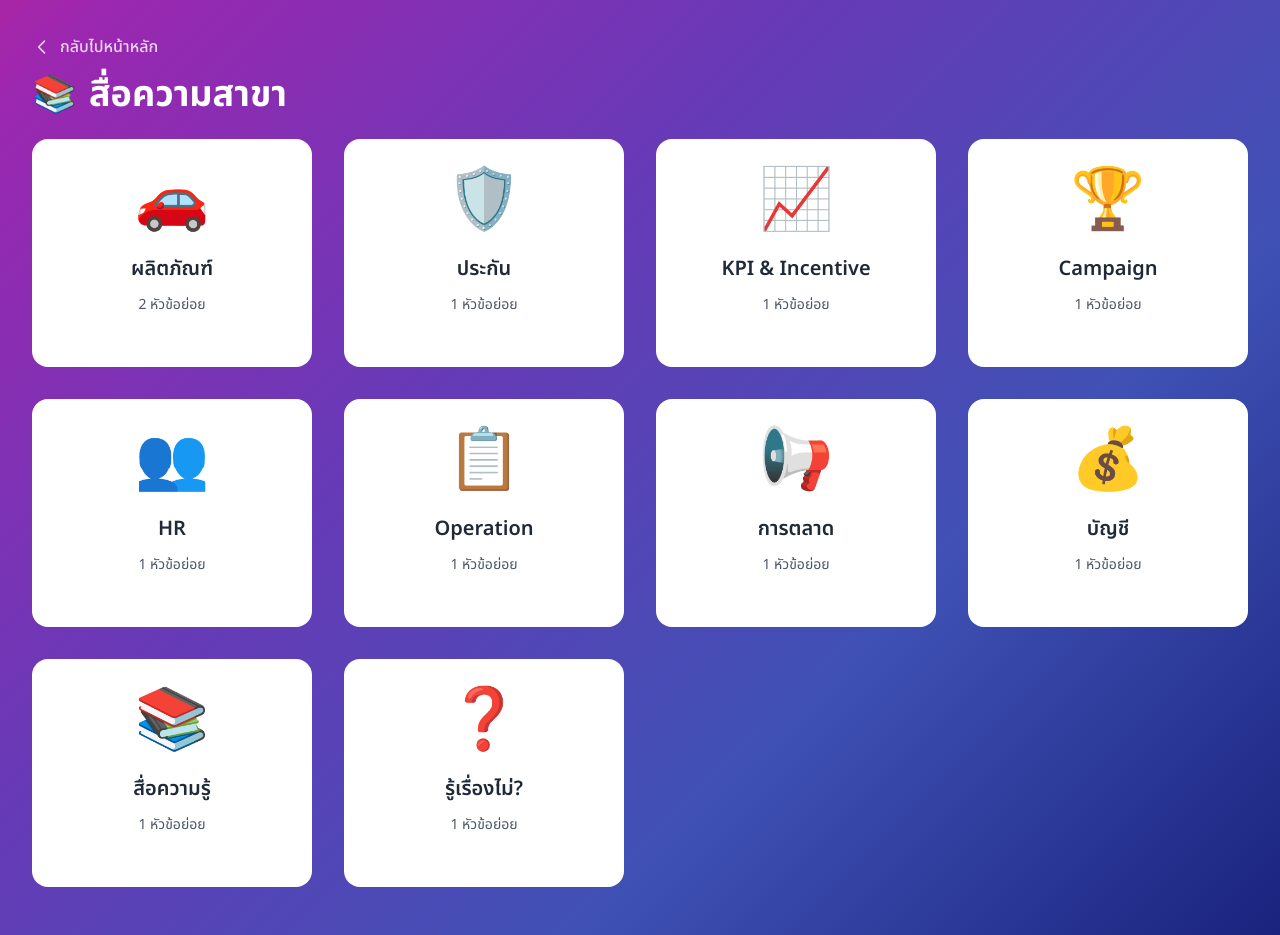
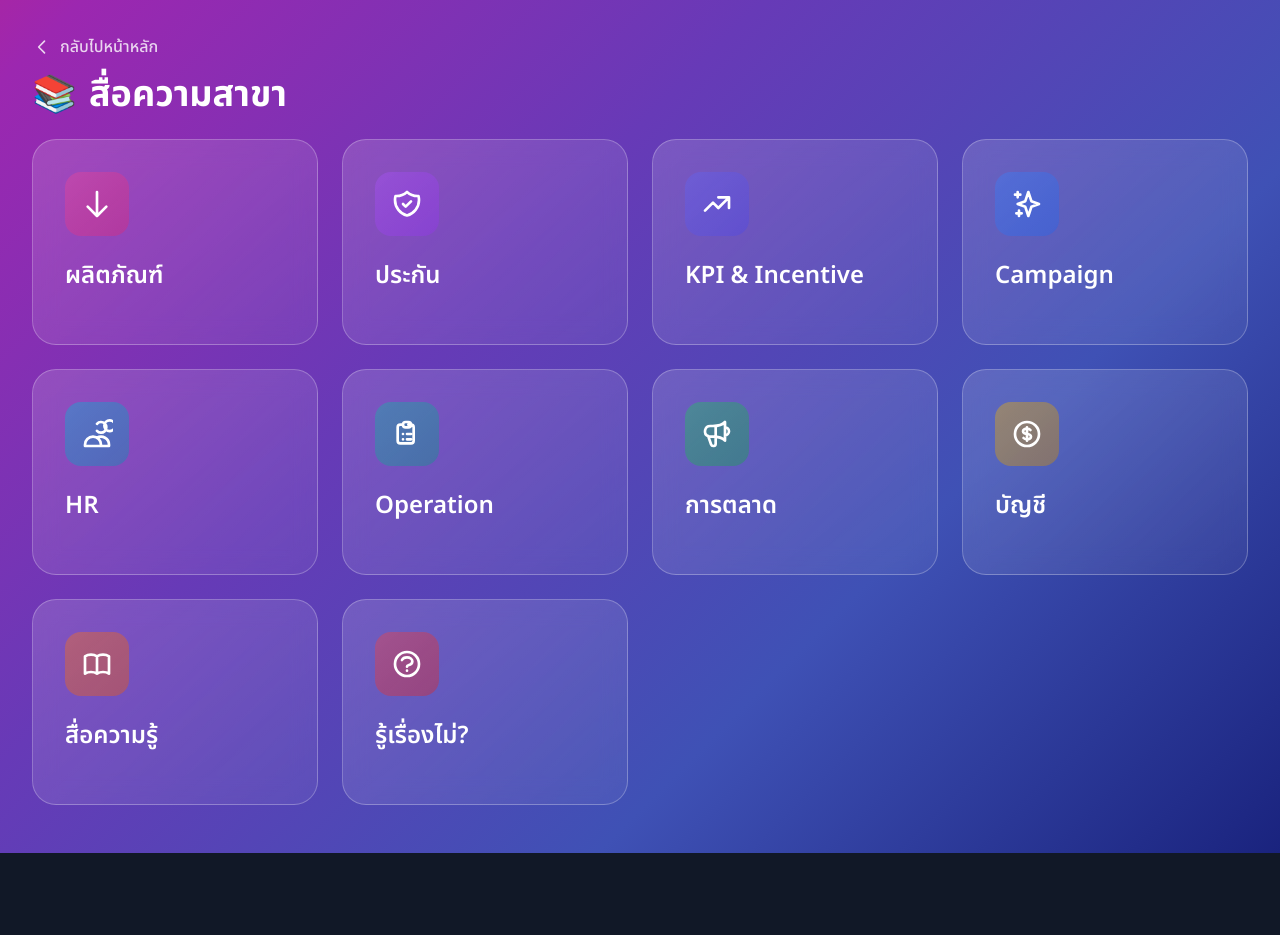
Before and after one commit to Jamesktp000/weekend-hckthn, a Next.js app in the folder frontend/: page /books in a window 1280 px wide. Shown: the part 600-1535 px from the top of the page. After the commit the page ends 1453 px from the top, so only its background shows below. Built offline with nearby package versions, Linux system fonts and the light colour scheme.

Commit message:
Change styles of topic container

```diff
--- a/frontend/src/app/[subjectId]/page.tsx
+++ b/frontend/src/app/[subjectId]/page.tsx
@@ -11,6 +11,95 @@ export default function SubjectPage({ params }: { params: { subjectId: string }
   if (!subject) {
     notFound();
   }
+
+  // Function to get SVG icon based on topic icon emoji
+  const getTopicIcon = (iconEmoji: string) => {
+    switch (iconEmoji) {
+      case '🚗':
+        return (
+          <svg className="w-8 h-8 text-white" fill="none" stroke="currentColor" viewBox="0 0 24 24">
+            <path strokeLinecap="round" strokeLinejoin="round" strokeWidth={2} d="M19 14l-7 7m0 0l-7-7m7 7V3" />
+          </svg>
+        );
+      case '🛡️':
+        return (
+          <svg className="w-8 h-8 text-white" fill="none" stroke="currentColor" viewBox="0 0 24 24">
+            <path strokeLinecap="round" strokeLinejoin="round" strokeWidth={2} d="M9 12l2 2 4-4m5.618-4.016A11.955 11.955 0 0112 2.944a11.955 11.955 0 01-8.618 3.04A12.02 12.02 0 003 9c0 5.591 3.824 10.29 9 11.622 5.176-1.332 9-6.03 9-11.622 0-1.042-.133-2.052-.382-3.016z" />
+          </svg>
+        );
+      case '📈':
+        return (
+          <svg className="w-8 h-8 text-white" fill="none" stroke="currentColor" viewBox="0 0 24 24">
+            <path strokeLinecap="round" strokeLinejoin="round" strokeWidth={2} d="M13 7h8m0 0v8m0-8l-8 8-4-4-6 6" />
+          </svg>
+        );
+      case '🏆':
+        return (
+          <svg className="w-8 h-8 text-white" fill="none" stroke="currentColor" viewBox="0 0 24 24">
+            <path strokeLinecap="round" strokeLinejoin="round" strokeWidth={2} d="M5 3v4M3 5h4M6 17v4m-2-2h4m5-16l2.286 6.857L21 12l-5.714 2.143L13 21l-2.286-6.857L5 12l5.714-2.143L13 3z" />
+          </svg>
+        );
+      case '👥':
+        return (
+          <svg className="w-8 h-8 text-white" fill="none" stroke="currentColor" viewBox="0 0 24 24">
+            <path strokeLinecap="round" strokeLinejoin="round" strokeWidth={2} d="M12 4.354a4 4 0 110 5.292M15 21H3v-1a6 6 0 0112 0v1zm0 0h6v-1a6 6 0 00-9-5.197m13.5-9a4 4 0 11-8 0 4 4 0 018 0z" />
+          </svg>
+        );
+      case '📋':
+        return (
+          <svg className="w-8 h-8 text-white" fill="none" stroke="currentColor" viewBox="0 0 24 24">
+            <path strokeLinecap="round" strokeLinejoin="round" strokeWidth={2} d="M9 5H7a2 2 0 00-2 2v10a2 2 0 002 2h8a2 2 0 002-2V7a2 2 0 00-2-2h-2M9 5a2 2 0 002 2h2a2 2 0 002-2M9 5a2 2 0 012-2h2a2 2 0 012 2m-3 7h3m-3 4h3m-6-4h.01M9 16h.01" />
+          </svg>
+        );
+      case '📢':
+        return (
+          <svg className="w-8 h-8 text-white" fill="none" stroke="currentColor" viewBox="0 0 24 24">
+            <path strokeLinecap="round" strokeLinejoin="round" strokeWidth={2} d="M11 5.882V19.24a1.76 1.76 0 01-3.417.592l-2.147-6.15M18 13a3 3 0 100-6M5.436 13.683A4.001 4.001 0 017 6h1.832c4.1 0 7.625-1.234 9.168-3v14c-1.543-1.766-5.067-3-9.168-3H7a3.988 3.988 0 01-1.564-.317z" />
+          </svg>
+        );
+      case '💰':
+        return (
+          <svg className="w-8 h-8 text-white" fill="none" stroke="currentColor" viewBox="0 0 24 24">
+            <path strokeLinecap="round" strokeLinejoin="round" strokeWidth={2} d="M12 8c-1.657 0-3 .895-3 2s1.343 2 3 2 3 .895 3 2-1.343 2-3 2m0-8c1.11 0 2.08.402 2.599 1M12 8V7m0 1v8m0 0v1m0-1c-1.11 0-2.08-.402-2.599-1M21 12a9 9 0 11-18 0 9 9 0 0118 0z" />
+          </svg>
+        );
+      case '📚':
+        return (
+          <svg className="w-8 h-8 text-white" fill="none" stroke="currentColor" viewBox="0 0 24 24">
+            <path strokeLinecap="round" strokeLinejoin="round" strokeWidth={2} d="M12 6.253v13m0-13C10.832 5.477 9.246 5 7.5 5S4.168 5.477 3 6.253v13C4.168 18.477 5.754 18 7.5 18s3.332.477 4.5 1.253m0-13C13.168 5.477 14.754 5 16.5 5c1.747 0 3.332.477 4.5 1.253v13C19.832 18.477 18.247 18 16.5 18c-1.746 0-3.332.477-4.5 1.253" />
+          </svg>
+        );
+      case '❓':
+        return (
+          <svg className="w-8 h-8 text-white" fill="none" stroke="currentColor" viewBox="0 0 24 24">
+            <path strokeLinecap="round" strokeLinejoin="round" strokeWidth={2} d="M8.228 9c.549-1.165 2.03-2 3.772-2 2.21 0 4 1.343 4 3 0 1.4-1.278 2.575-3.006 2.907-.542.104-.994.54-.994 1.093m0 3h.01M21 12a9 9 0 11-18 0 9 9 0 0118 0z" />
+          </svg>
+        );
+      default:
+        return (
+          <svg className="w-8 h-8 text-white" fill="none" stroke="currentColor" viewBox="0 0 24 24">
+            <path strokeLinecap="round" strokeLinejoin="round" strokeWidth={2} d="M7 21h10a2 2 0 002-2V9.414a1 1 0 00-.293-.707l-5.414-5.414A1 1 0 0012.586 3H7a2 2 0 00-2 2v14a2 2 0 002 2z" />
+          </svg>
+        );
+    }
+  };
+
+  // Function to get gradient color for each topic
+  const getTopicGradient = (topicId: string) => {
+    const gradients = {
+      'product': 'from-pink-500/40 to-pink-600/40',
+      'insurance': 'from-purple-500/40 to-purple-600/40',
+      'kpi': 'from-indigo-500/40 to-indigo-600/40',
+      'campaign': 'from-blue-500/40 to-blue-600/40',
+      'hr': 'from-cyan-500/40 to-cyan-600/40',
+      'operation': 'from-teal-500/40 to-teal-600/40',
+      'marketing': 'from-green-500/40 to-green-600/40',
+      'accounting': 'from-yellow-500/40 to-yellow-600/40',
+      'knowledge': 'from-orange-500/40 to-orange-600/40',
+      'faq': 'from-red-500/40 to-red-600/40'
+    };
+    return gradients[topicId as keyof typeof gradients] || 'from-gray-500/40 to-gray-600/40';
+  };
 
   // For now, show all topics when clicking on "สื่อความสาขา"
   // You can filter topics based on subject if needed
@@ -60,20 +149,19 @@ export default function SubjectPage({ params }: { params: { subjectId: string }
           </div>
 
           {displayTopics.length > 0 ? (
-            <div className="grid md:grid-cols-2 lg:grid-cols-4 gap-8">
+            <div className="grid md:grid-cols-2 lg:grid-cols-4 gap-6">
               {displayTopics.map((topic) => (
                 <Link
                   key={topic.id}
                   href={`/${params.subjectId}/${topic.id}`}
-                  className="bg-white rounded-2xl p-8 text-center hover:shadow-xl transition-all duration-300 group transform hover:scale-105"
+                  className="bg-gradient-to-br from-white/15 to-white/5 backdrop-blur-md rounded-3xl p-8 border border-white/25 hover:border-white/40 transition-all duration-300 group hover:shadow-2xl transform hover:scale-105 cursor-pointer"
                 >
-                  <div className="text-6xl mb-6 group-hover:scale-110 transition-transform duration-300">{topic.icon}</div>
-                  <h3 className="text-xl noto-sans-thai-semibold text-gray-800 mb-3 group-hover:text-pink-500 transition-colors">
+                  <div className={`w-16 h-16 bg-gradient-to-br ${getTopicGradient(topic.id)} rounded-2xl flex items-center justify-center mb-6 group-hover:scale-110 transition-transform duration-300`}>
+                    {getTopicIcon(topic.icon)}
+                  </div>
+                  <h3 className="text-white noto-sans-thai-semibold text-2xl mb-4 group-hover:text-pink-300 transition-colors">
                     {topic.name}
                   </h3>
-                  <p className="text-gray-600 text-sm noto-sans-thai-regular">
-                    {topic.subtopics.length} หัวข้อย่อย
-                  </p>
                   <div className="mt-4 w-full h-1 bg-gradient-to-r from-pink-400 to-purple-500 rounded-full opacity-0 group-hover:opacity-100 transition-opacity duration-300"></div>
                 </Link>
               ))}
```
